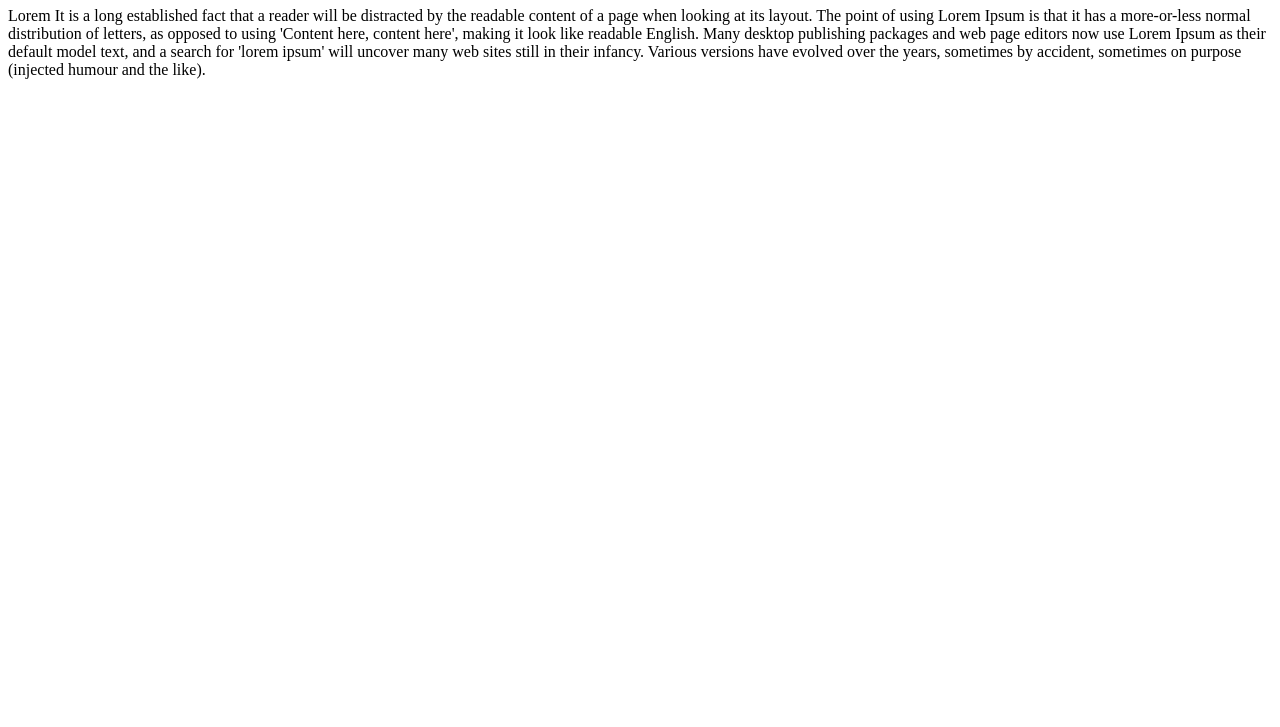
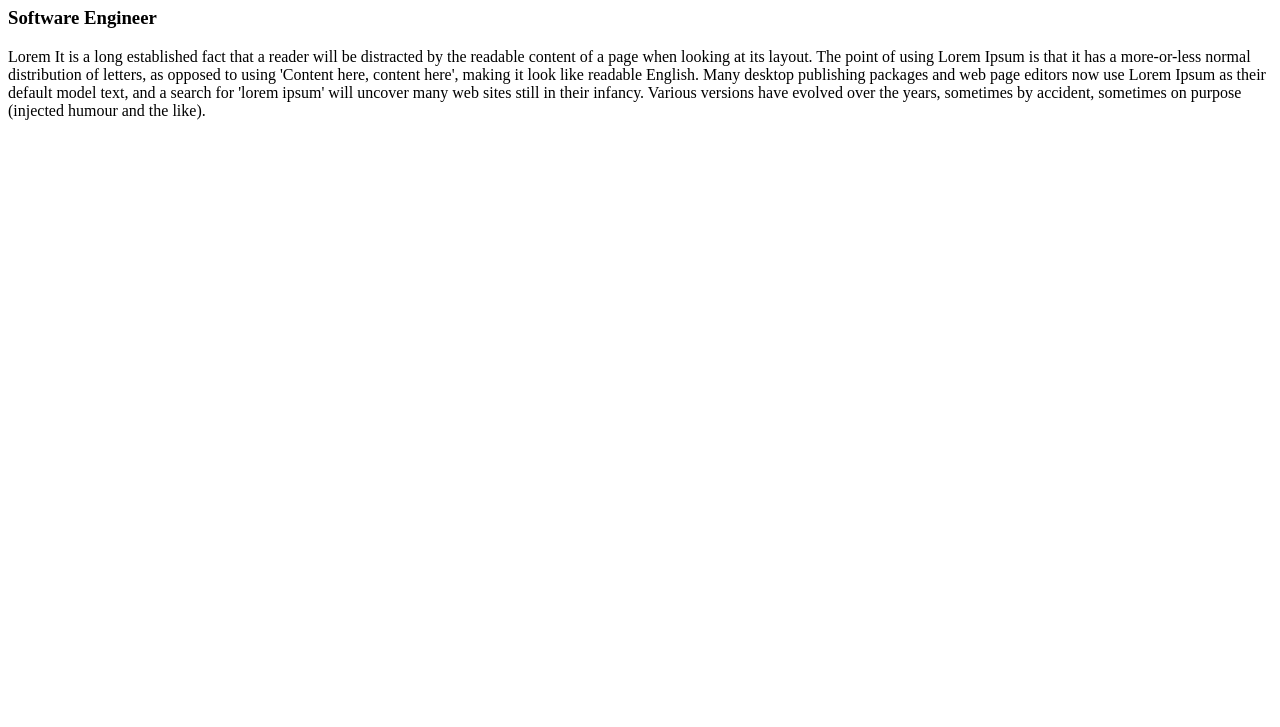
Before and after one commit to darshanajayasantha/MyPortFolio_Assignment05, a plain HTML site: page index.html in a window 1280 px wide. Shown: the part 73-800 px from the top of the page. Drawn offline with Linux system fonts and the light colour scheme.

Commit message:
sub topic

```diff
--- a/index.html
+++ b/index.html
@@ -7,6 +7,7 @@
 <body>
 
 <h1>Darshana Jayasantha</h1>
+<h3>Software Engineer</h3>
 <p>Lorem It is a long established fact that a reader will be distracted by the readable content of a page when looking at its layout. The point of using Lorem Ipsum is that it has a more-or-less normal distribution of letters, as opposed to using 'Content here, content here', making it look like readable English. Many desktop publishing packages and web page editors now use Lorem Ipsum as their default model text, and a search for 'lorem ipsum' will uncover many web sites still in their infancy. Various versions have evolved over the years, sometimes by accident, sometimes on purpose (injected humour and the like).</p>
 
 </body>
```
